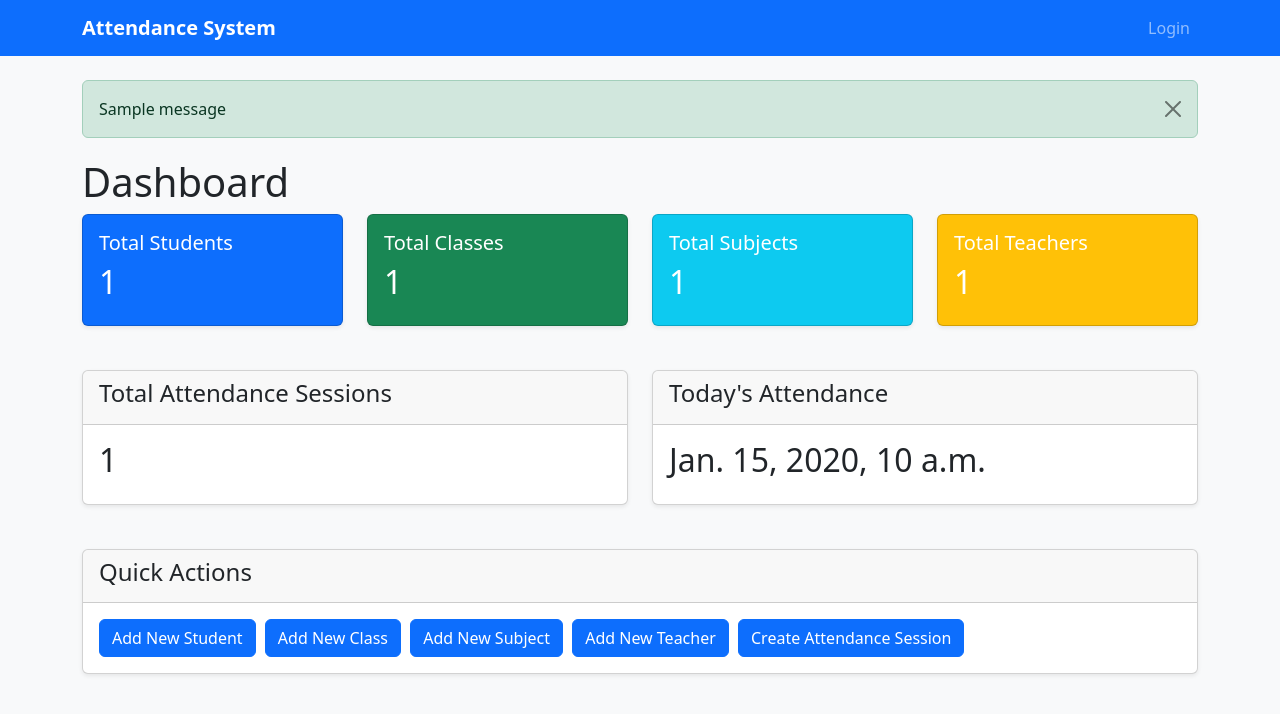
After one commit to stepsdm17/Student-Attendance-Management, a Django app: template templates/dashboard.html in a window 1280 px wide. The commit adds this page. Shown: the top 714 px of the page. Run offline with Django 5.2, Linux system fonts and the light colour scheme; the template is opened without the code that fills it: most values are stand-ins (such as "Sample title", 1, 10 or a date in 2020); one stand-in notice (Sample message) is shown.

Commit message:
add templates new

```diff
--- a/Student_management_system/settings.py
+++ b/Student_management_system/settings.py
@@ -37,6 +37,7 @@ INSTALLED_APPS = [
     'django.contrib.sessions',
     'django.contrib.messages',
     'django.contrib.staticfiles',
+
 ]
 
 MIDDLEWARE = [
--- a/templates/base.html
+++ b/templates/base.html
@@ -1,17 +1,67 @@
-{# templates/base.html #}
 <!DOCTYPE html>
 <html lang="en">
 <head>
-    <meta charset="UTF-8" />
-    <meta name="viewport" content="width=device-width, initial-scale=1" />
-    <title>{% block title %}Student Attendance Management System{% endblock %}</title>
+    <meta charset="UTF-8">
+    <meta name="viewport" content="width=device-width, initial-scale=1.0">
+    <title>Student Attendance System</title>
+    <link href="https://cdn.jsdelivr.net/npm/bootstrap@5.3.0/dist/css/bootstrap.min.css" rel="stylesheet">
+    <link rel="stylesheet" href="{% load static %}{% static 'css/style.css' %}">
 </head>
 <body>
-    <nav>
-        <a href="/">Home</a>
+    <nav class="navbar navbar-expand-lg navbar-dark bg-primary">
+        <div class="container">
+            <a class="navbar-brand" href="{% url 'dashboard' %}">Attendance System</a>
+            <button class="navbar-toggler" type="button" data-bs-toggle="collapse" data-bs-target="#navbarNav">
+                <span class="navbar-toggler-icon"></span>
+            </button>
+            <div class="collapse navbar-collapse" id="navbarNav">
+                <ul class="navbar-nav ms-auto">
+                    {% if user.is_authenticated %}
+                        <li class="nav-item">
+                            <a class="nav-link" href="{% url 'dashboard' %}">Dashboard</a>
+                        </li>
+                        <li class="nav-item">
+                            <a class="nav-link" href="{% url 'student_list' %}">Students</a>
+                        </li>
+                        <li class="nav-item">
+                            <a class="nav-link" href="{% url 'class_list' %}">Classes</a>
+                        </li>
+                        <li class="nav-item">
+                            <a class="nav-link" href="{% url 'subject_list' %}">Subjects</a>
+                        </li>
+                        <li class="nav-item">
+                            <a class="nav-link" href="{% url 'teacher_list' %}">Teachers</a>
+                        </li>
+                        <li class="nav-item">
+                            <a class="nav-link" href="{% url 'attendance_list' %}">Attendance</a>
+                        </li>
+                        <li class="nav-item">
+                            <a class="nav-link" href="{% url 'logout' %}">Logout</a>
+                        </li>
+                    {% else %}
+                        <li class="nav-item">
+                            <a class="nav-link" href="{% url 'login' %}">Login</a>
+                        </li>
+                    {% endif %}
+                </ul>
+            </div>
+        </div>
     </nav>
-    <main>
-        {% block content %}Student Attendance Management System{% endblock %}
-    </main>
+
+    <div class="container mt-4">
+        {% if messages %}
+            {% for message in messages %}
+                <div class="alert alert-{{ message.tags }} alert-dismissible fade show" role="alert">
+                    {{ message }}
+                    <button type="button" class="btn-close" data-bs-dismiss="alert"></button>
+                </div>
+            {% endfor %}
+        {% endif %}
+
+        {% block content %}{% endblock %}
+    </div>
+
+    <script src="https://cdn.jsdelivr.net/npm/bootstrap@5.3.0/dist/js/bootstrap.bundle.min.js"></script>
+    <script src="{% load static %}{% static 'js/script.js' %}"></script>
 </body>
 </html>
--- /dev/null
+++ b/templates/dashboard.html
@@ -0,0 +1,80 @@
+{% extends 'base.html' %}
+
+{% block content %}
+<h1>Dashboard</h1>
+
+<div class="row">
+    <div class="col-md-3">
+        <div class="card bg-primary text-white">
+            <div class="card-body">
+                <h5 class="card-title">Total Students</h5>
+                <h2>{{ total_students }}</h2>
+            </div>
+        </div>
+    </div>
+    <div class="col-md-3">
+        <div class="card bg-success text-white">
+            <div class="card-body">
+                <h5 class="card-title">Total Classes</h5>
+                <h2>{{ total_classes }}</h2>
+            </div>
+        </div>
+    </div>
+    <div class="col-md-3">
+        <div class="card bg-info text-white">
+            <div class="card-body">
+                <h5 class="card-title">Total Subjects</h5>
+                <h2>{{ total_subjects }}</h2>
+            </div>
+        </div>
+    </div>
+    <div class="col-md-3">
+        <div class="card bg-warning text-white">
+            <div class="card-body">
+                <h5 class="card-title">Total Teachers</h5>
+                <h2>{{ total_teachers }}</h2>
+            </div>
+        </div>
+    </div>
+</div>
+
+<div class="row mt-4">
+    <div class="col-md-6">
+        <div class="card">
+            <div class="card-header">
+                <h4>Total Attendance Sessions</h4>
+            </div>
+            <div class="card-body">
+                <h2>{{ total_attendance }}</h2>
+            </div>
+        </div>
+    </div>
+    <div class="col-md-6">
+        <div class="card">
+            <div class="card-header">
+                <h4>Today's Attendance</h4>
+            </div>
+            <div class="card-body">
+                <h2>{{ today_attendance }}</h2>
+            </div>
+        </div>
+    </div>
+</div>
+
+<div class="row mt-4">
+    <div class="col-md-12">
+        <div class="card">
+            <div class="card-header">
+                <h4>Quick Actions</h4>
+            </div>
+            <div class="card-body">
+                <a href="{% url 'student_create' %}" class="btn btn-primary">Add New Student</a>
+                <a href="{% url 'class_create' %}" class="btn btn-primary">Add New Class</a>
+                <a href="{% url 'subject_create' %}" class="btn btn-primary">Add New Subject</a>
+                <a href="{% url 'teacher_create' %}" class="btn btn-primary">Add New Teacher</a>
+                <a href="{% url 'attendance_create' %}" class="btn btn-primary">Create Attendance Session</a>
+            </div>
+        </div>
+    </div>
+</div>
+{% endblock %}
--- /dev/null
+++ b/templates/static/css/style.css
@@ -0,0 +1,24 @@
+body {
+    background-color: #f8f9fa;
+}
+
+.card {
+    margin-bottom: 20px;
+    box-shadow: 0 0.125rem 0.25rem rgba(0, 0, 0, 0.075);
+}
+
+.navbar-brand {
+    font-weight: bold;
+}
+
+.btn {
+    margin-right: 5px;
+}
+
+.table th {
+    background-color: #f1f1f1;
+}
+
+.alert {
+    margin-bottom: 20px;
+}
```
Also changed, not shown: templates/attendances/mark.html (added, +38 -0 lines), templates/login.html (added, +27 -0 lines), templates/students/create.html (added, +33 -0 lines), templates/teachers/detail.html (added), templates/teachers/list.html (added).
